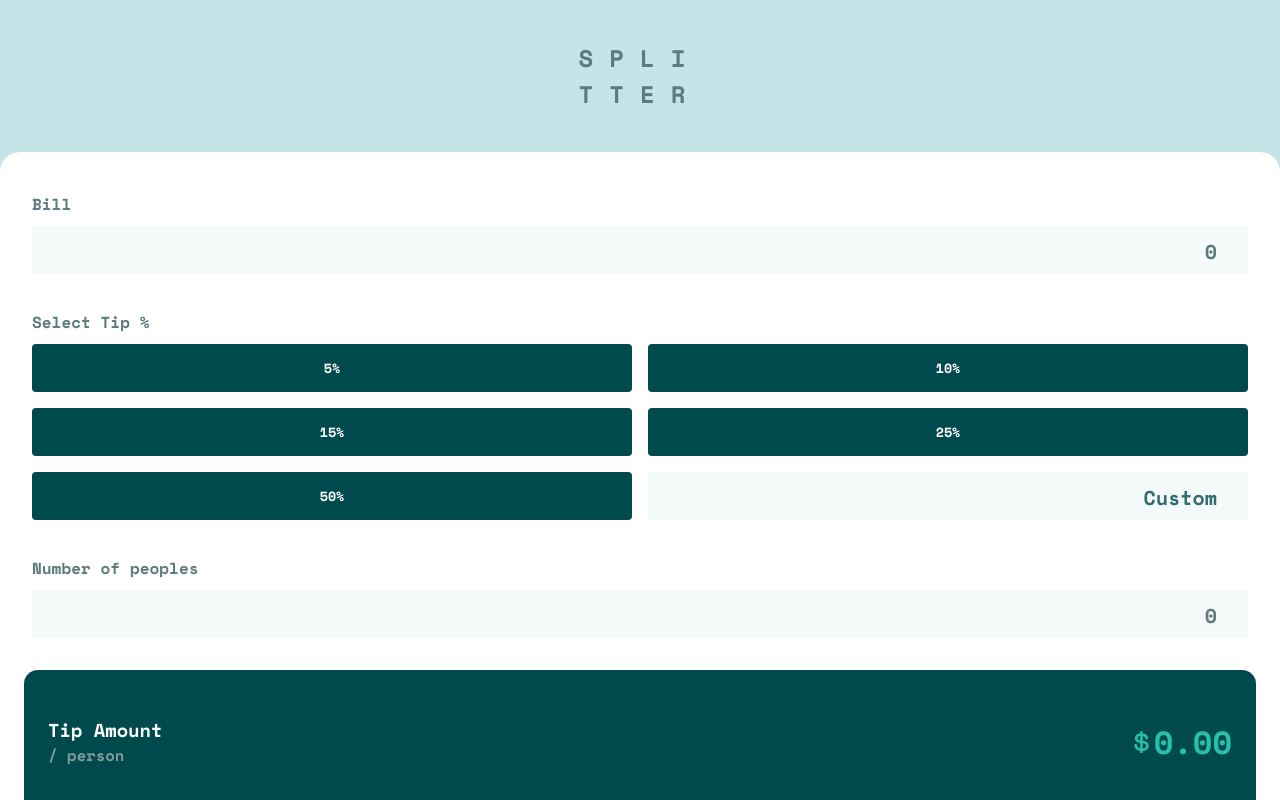
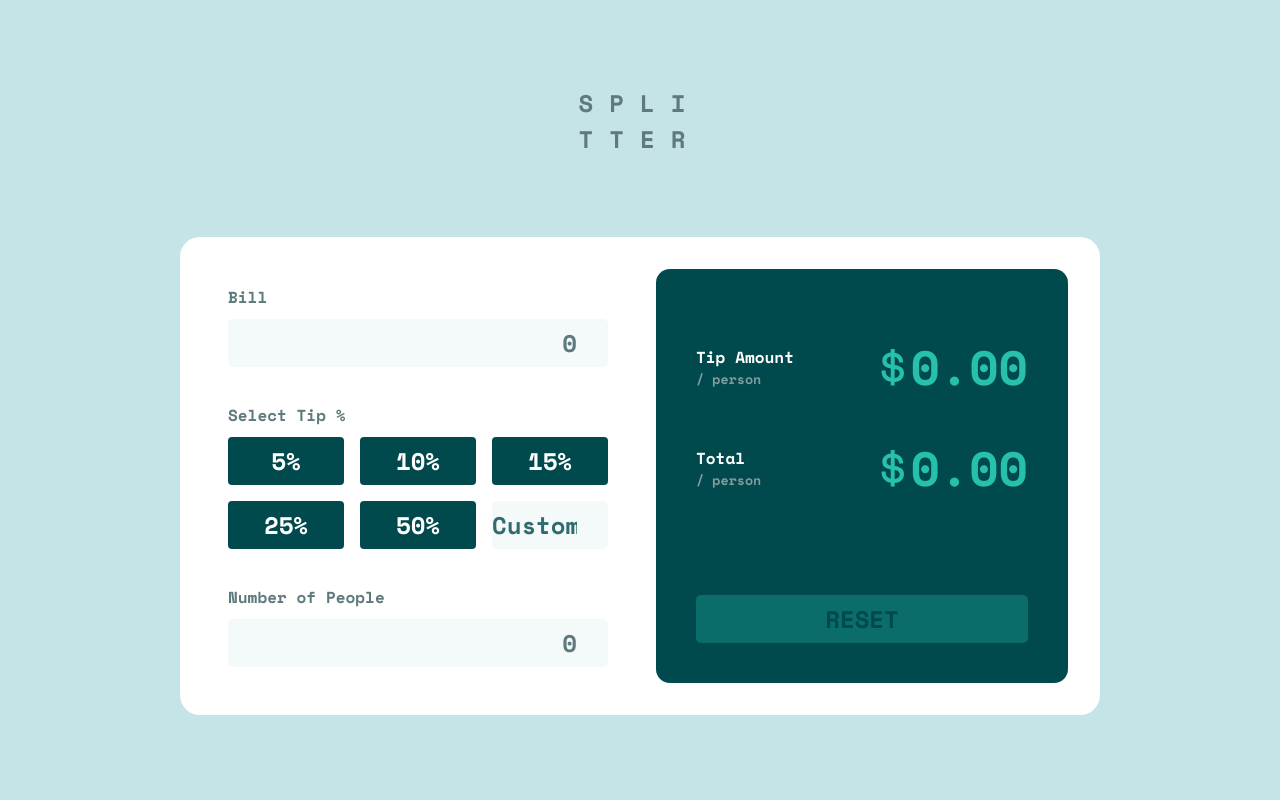
Before and after one commit to calebesg/splitter, a Svelte app: page / in a window 1280 px wide. Shown: the top 800 px of the page. Built offline with nearby package versions, Linux system fonts and the light colour scheme.

Commit message:
layout desktop

```diff
--- a/public/global.css
+++ b/public/global.css
@@ -29,7 +29,8 @@ button {
 	border: 0;
 	width: 100%;
 	height: 3rem;
-	border-radius: 0.25rem;
+	font-size: 24px;
+	border-radius: 0.3125rem;
 }
 
 ul {
--- a/src/App.svelte
+++ b/src/App.svelte
@@ -104,7 +104,7 @@
 
 			<div class="input-group">
 				<div class="input-header">
-					<label for="peoples">Number of peoples</label>
+					<label for="peoples">Number of People</label>
 					<small
 						class={values.peoples === 0
 							? "message-error"
@@ -217,7 +217,7 @@
 	.input-group .field {
 		text-align: right;
 		font-size: 1.5rem;
-		padding: 0 1rem;
+		padding-right: 1rem;
 		color: var(--dark-grayish-cyan);
 		background-color: var(--very-light-grayish-cyan);
 
@@ -237,7 +237,6 @@
 	}
 
 	.input-group .field::placeholder {
-		font-size: 1.25rem;
 		color: var(--dark-grayish-cyan);
 	}
 
@@ -264,7 +263,6 @@
 	}
 
 	.tips .field::placeholder {
-		font-size: 1.25rem;
 		color: var(--very-dark-cyan);
 		opacity: 0.8;
 	}
@@ -286,6 +284,7 @@
 
 	.display-item .display-title {
 		color: var(--white);
+		font-size: 1rem;
 		display: flex;
 		flex-direction: column;
 		align-items: flex-start;
@@ -321,4 +320,47 @@
 	.display-wrap button:disabled {
 		opacity: 0.3;
 	}
+
+	@media (min-width: 60rem) {
+		.card {
+			width: 57.5rem;
+			border-radius: 1.25rem;
+			padding: 2rem;
+			display: grid;
+			grid-template-columns: 1fr 1fr;
+			gap: 2rem;
+		}
+
+		#calculator {
+			padding: 1rem;
+		}
+
+		.title {
+			margin-top: 0;
+			margin-bottom: 80px;
+		}
+
+		.tips {
+			grid-template-columns: repeat(3, 1fr);
+			grid-template-rows: 3rem 3rem;
+			gap: 1rem;
+		}
+
+		.display-wrap {
+			padding: 3.875rem 2.5rem 2.5rem;
+			margin-top: 0;
+			display: flex;
+			flex-direction: column;
+			justify-content: space-between;
+		}
+
+		.display-value {
+			font-size: 3rem;
+		}
+
+		.display-value img {
+			height: 2.5rem;
+			margin-right: 0.25rem;
+		}
+	}
 </style>
```
